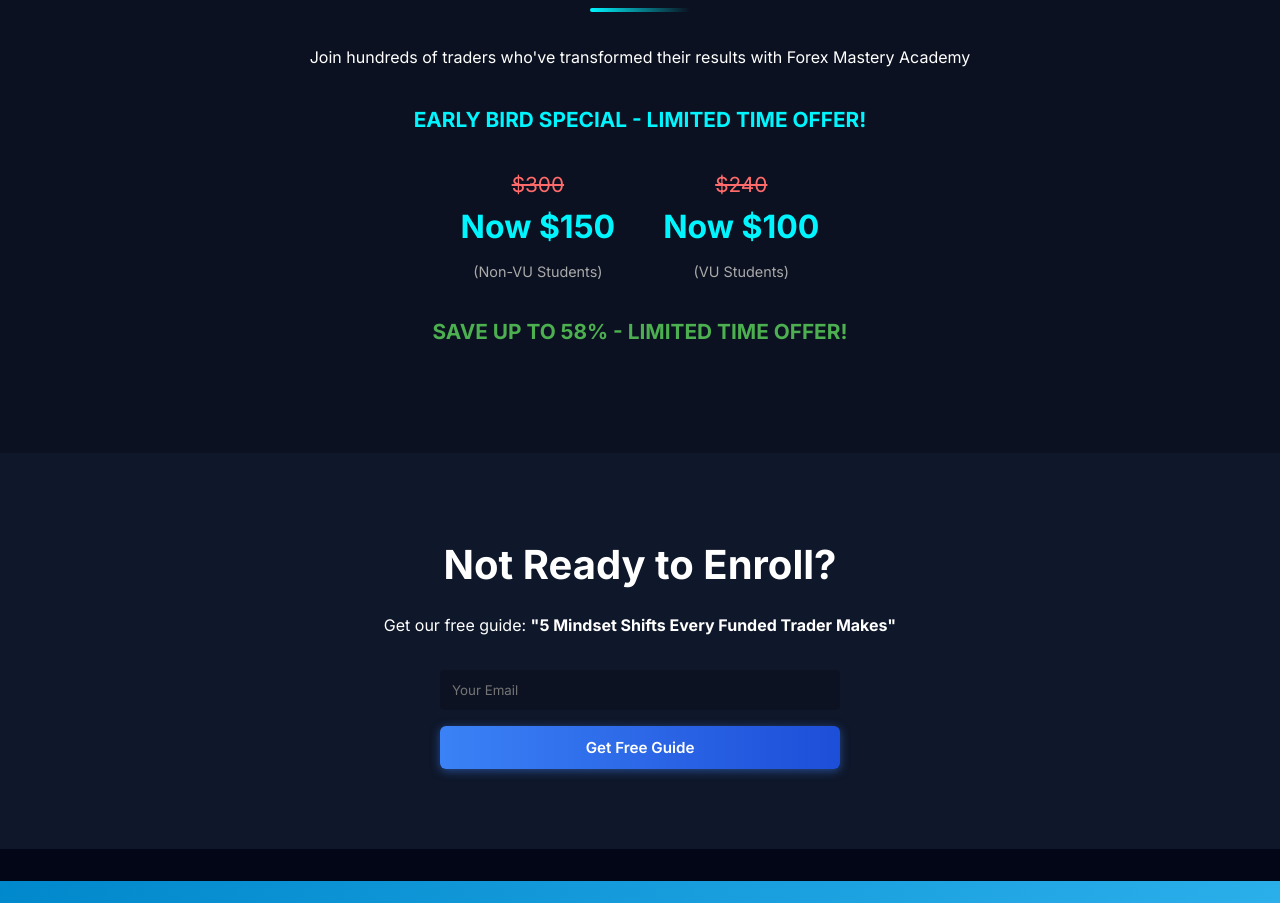
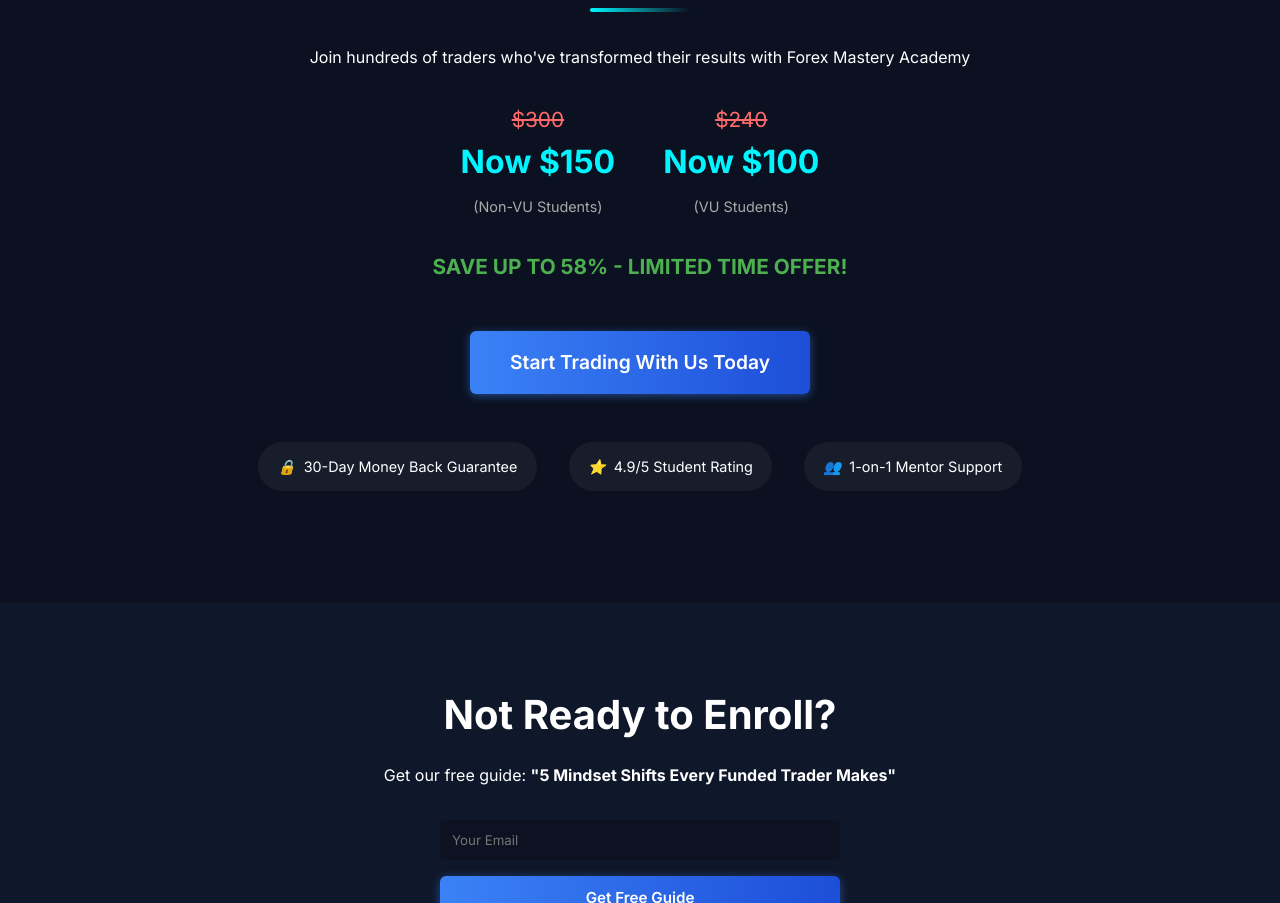
Before and after one commit to FMA-ELITE/modern, a plain HTML site: page index.html in a window 1280 px wide. Shown: the part 3598-4501 px from the top of the page. Drawn offline with nearby package versions, Linux system fonts and the light colour scheme.

Commit message:
Update index.html

```diff
--- a/index.html
+++ b/index.html
@@ -1298,8 +1298,6 @@
         <h2 class="section-title">Ready to Transform Your Trading?</h2>
         <p style="text-align: center; max-width: 700px; margin: 0 auto 2rem;">Join hundreds of traders who've transformed their results with Forex Mastery Academy</p>
 
-            <div class="early-bird">EARLY BIRD SPECIAL - LIMITED TIME OFFER!</div>
-
         <!-- Discount Price Display -->
         <div style="display: flex; justify-content: center; gap: 3rem; margin: 2rem 0; flex-wrap: wrap;">
             <div style="text-align: center;">
@@ -1317,6 +1315,27 @@
 
         <div style="color: var(--success); font-weight: bold; margin: 1.5rem 0; text-align: center; font-size: 1.3rem;">
             SAVE UP TO 58% - LIMITED TIME OFFER!
+        </div>
+
+        <!-- Payment Button -->
+        <div style="text-align: center; margin: 3rem 0;">
+            <a href="https://selar.com/umur14" class="cta-button" style="padding: 1rem 2.5rem; font-size: 1.2rem;">
+                Start Trading With Us Today
+            </a>
+        </div>
+
+        <!-- Trust badges -->
+        <div class="trust-badges">
+            <div class="trust-badge">
+                <i>🔒</i> 30-Day Money Back Guarantee
+            </div>
+            <div class="trust-badge">
+                <i>⭐</i> 4.9/5 Student Rating
+            </div>
+            <div class="trust-badge">
+                <i>👥</i> 1-on-1 Mentor Support
+            </div>
+        </div>
     </div>
 </section>
 
```
Lines whose indentation alone changed are shown as unchanged.
